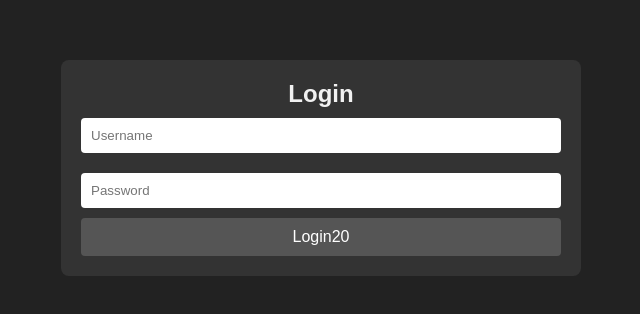
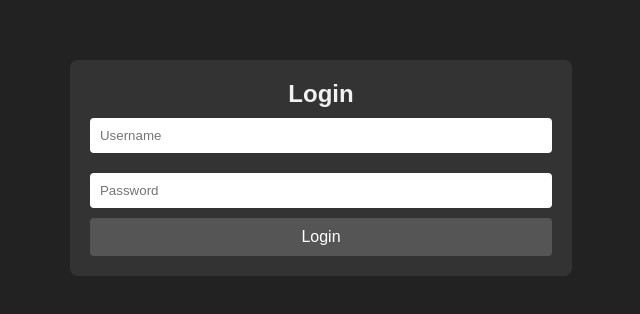
Before and after one commit to zvxnz7/casino, a website built with Vite: page index.html in a window 1280 px wide. Shown: the part 232-546 px from the top of the page, without its empty margins (319-959 px from the left). Built offline with nearby package versions, Linux system fonts and the light colour scheme.

Commit message:
Update index.html

```diff
--- a/index.html
+++ b/index.html
@@ -19,7 +19,7 @@
         <form id="loginForm">
             <input type="text" id="username" placeholder="Username" required>
             <input type="password" id="password" placeholder="Password" required>
-            <button type="submit">Login20</button>
+            <button type="submit">Login</button>
         </form>
         <p id="loginMessage"></p>
     </div>
```
